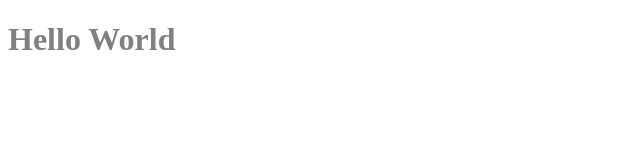
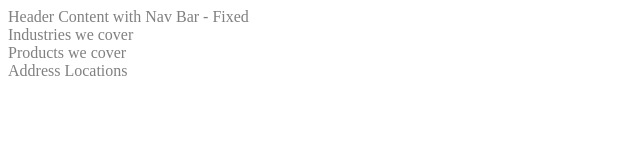
Before and after one commit to Code-Institute-Submissions/BFO1715-weighing_software_website_JanResub, a plain HTML site: page index.html in a window 1280 px wide. Shown: the whole page, without its empty margins (0-640 px from the left). Drawn offline with Linux system fonts and the light colour scheme.

Commit message:
Add core structure for home page

```diff
--- a/index.html
+++ b/index.html
@@ -10,6 +10,9 @@
     <title>JWS Indicator Weighing Software</title>
 </head>
 <body>
-    <h1>Hello World</h1>
+    <header>Header Content with Nav Bar - Fixed</header>
+    <section>Industries we cover</section>
+    <section>Products we cover</section>
+    <footer>Address Locations</footer>
 </body>
 </html>
```
